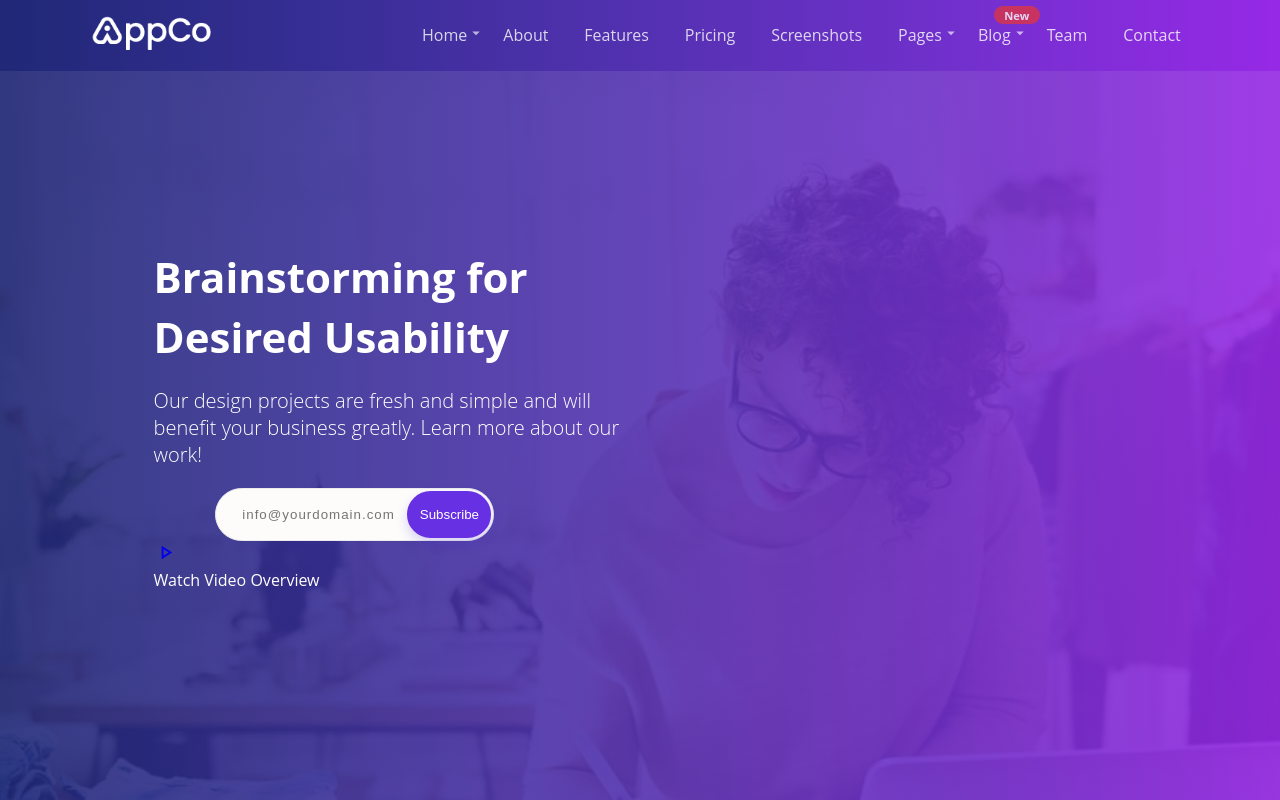
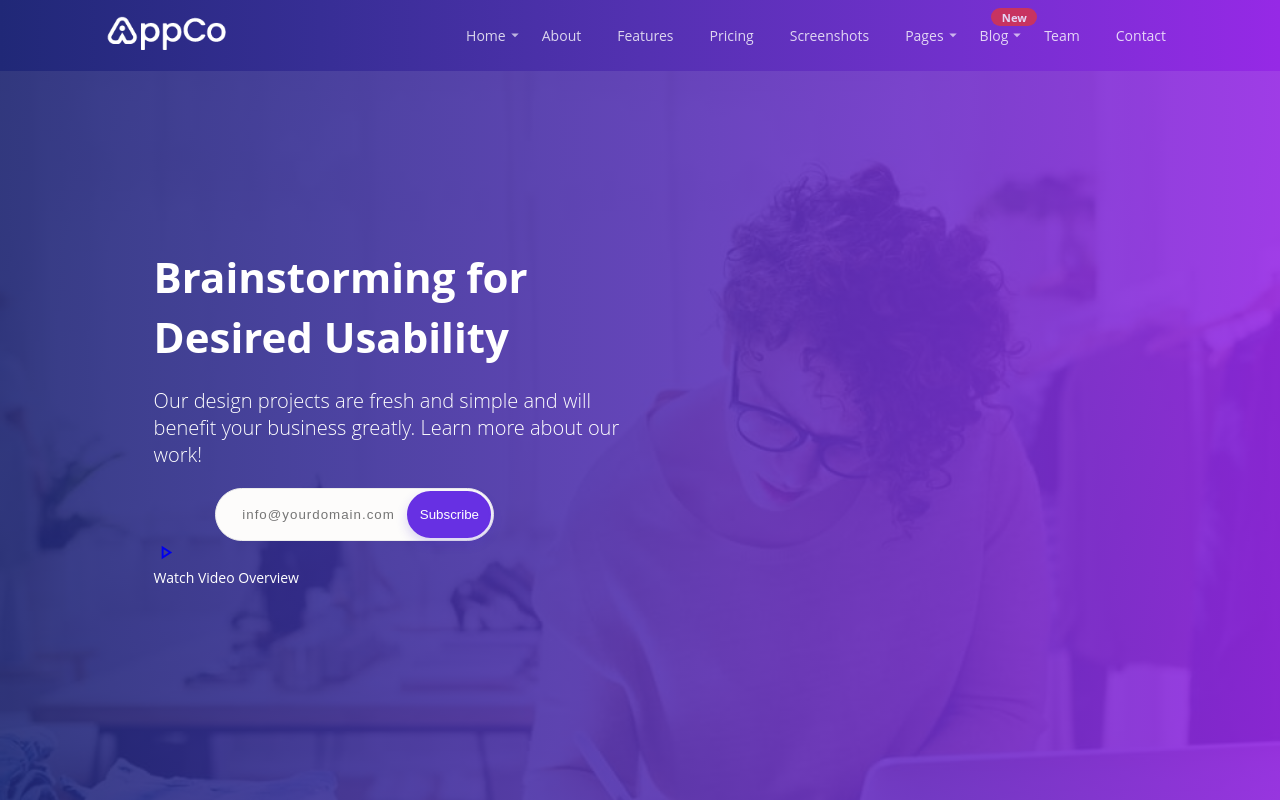
Before and after one commit to datdhomegatheme/landingpage-hieu, a React (Create React App) app in the folder my-app/: page / in a window 1280 px wide. Shown: the top 800 px of the page. Built offline with nearby package versions, Linux system fonts and the light colour scheme.

Commit message:
3. Content trong submenu

```diff
--- a/my-app/src/assets/Styles/Header/_index.scss
+++ b/my-app/src/assets/Styles/Header/_index.scss
@@ -100,8 +100,8 @@
 
                     .submenu-item__new {
                         position: absolute;
-                        top: 39px;
-                        right: 66px;
+                        top: 36px;
+                        right: 80px;
                         background-color: #ffc107;
                         line-height: 19px;
                         width: 39px;
--- a/my-app/src/assets/Styles/Variables/_index.scss
+++ b/my-app/src/assets/Styles/Variables/_index.scss
@@ -1,6 +1,6 @@
 //global variables
 $font-weight: 400;
-$font-size: 16px;
+$font-size: 14px;
 $z-index-default: 1;
 $z-index-bg-img: -1;
 
```
